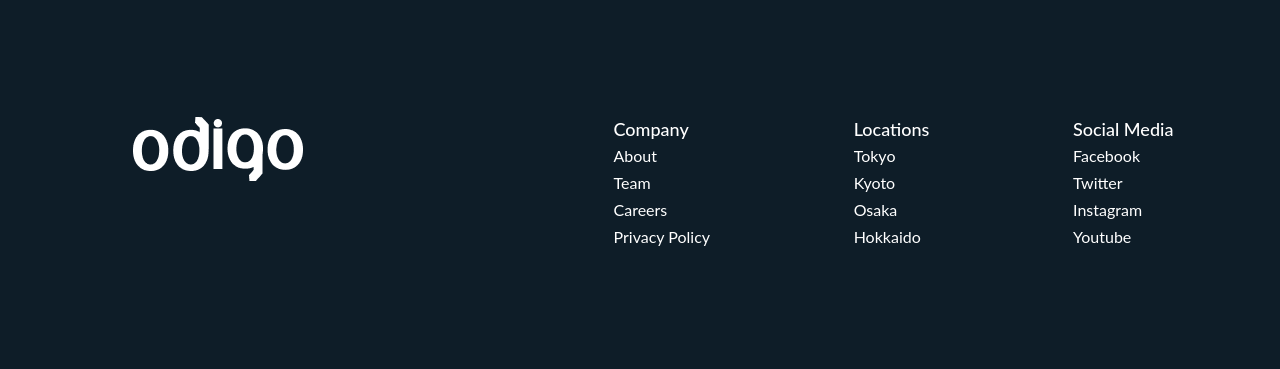
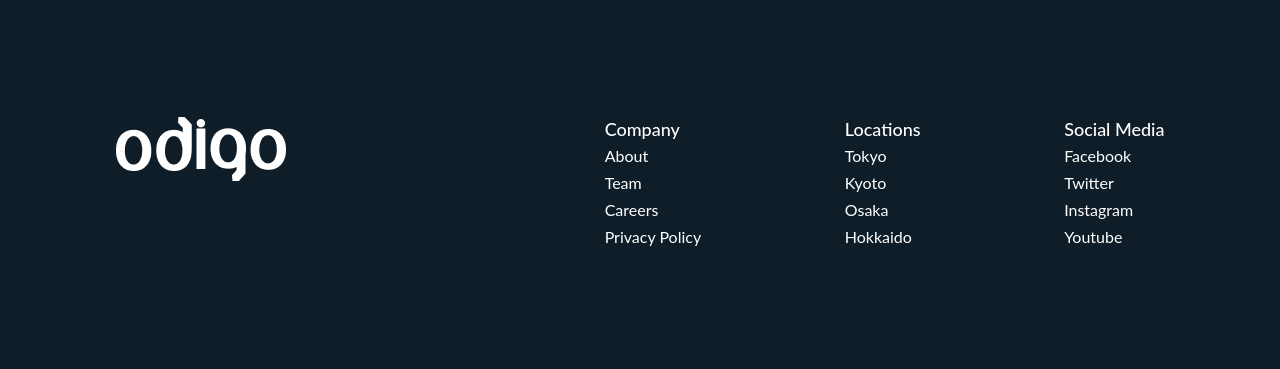
Before and after one commit to ngocngo10/html-css-training, a PHP site: page / in a window 1280 px wide. Shown: the part 5367-5736 px from the top of the page. Run offline with PHP 8.4, Linux system fonts and the light colour scheme.

Commit message:
Update padding for footer-wrap

```diff
--- a/practice-one/assets/css/footer.css
+++ b/practice-one/assets/css/footer.css
@@ -1,15 +1,11 @@
 .page-footer {
-  position: absolute;
-  max-width: 1440px;
-  width: 100%;
   height: 370px;
-  top: 5366px;
   background: #0E1D28;
   color: var(--secondary-color);
 }
 
 .footer-wrap {
-  padding: 118px 7.330% 118px 9.414%;
+  padding: 118px 100.5px;
 }
 
 .footer__brand {
--- a/practice-one/assets/css/video-section.css
+++ b/practice-one/assets/css/video-section.css
@@ -1,9 +1,6 @@
 .video-section {
-  position: absolute;
-  max-width: 1440px;
-  width: 100%;
   height: 609px;
-  top: 4757px;
+  margin-top: 144px;
 }
 .video__img {
   width:  100%;
```
